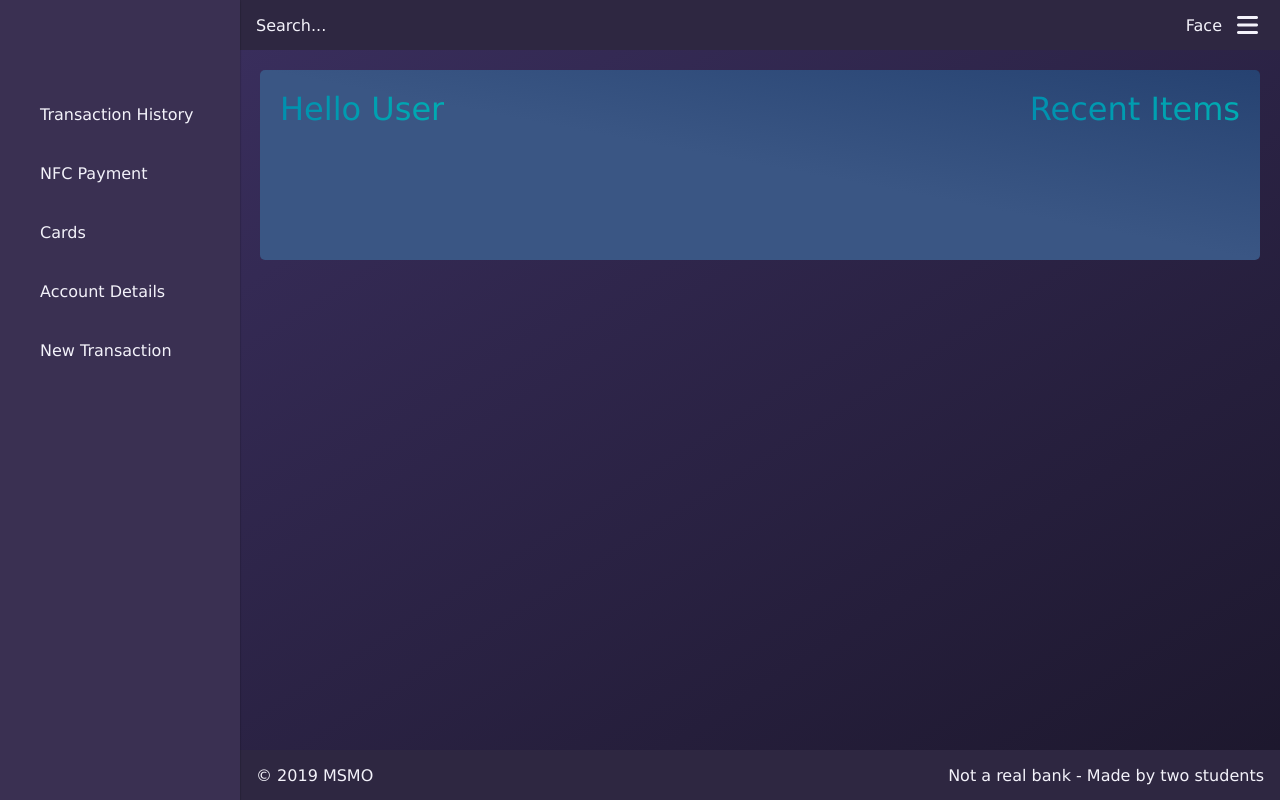
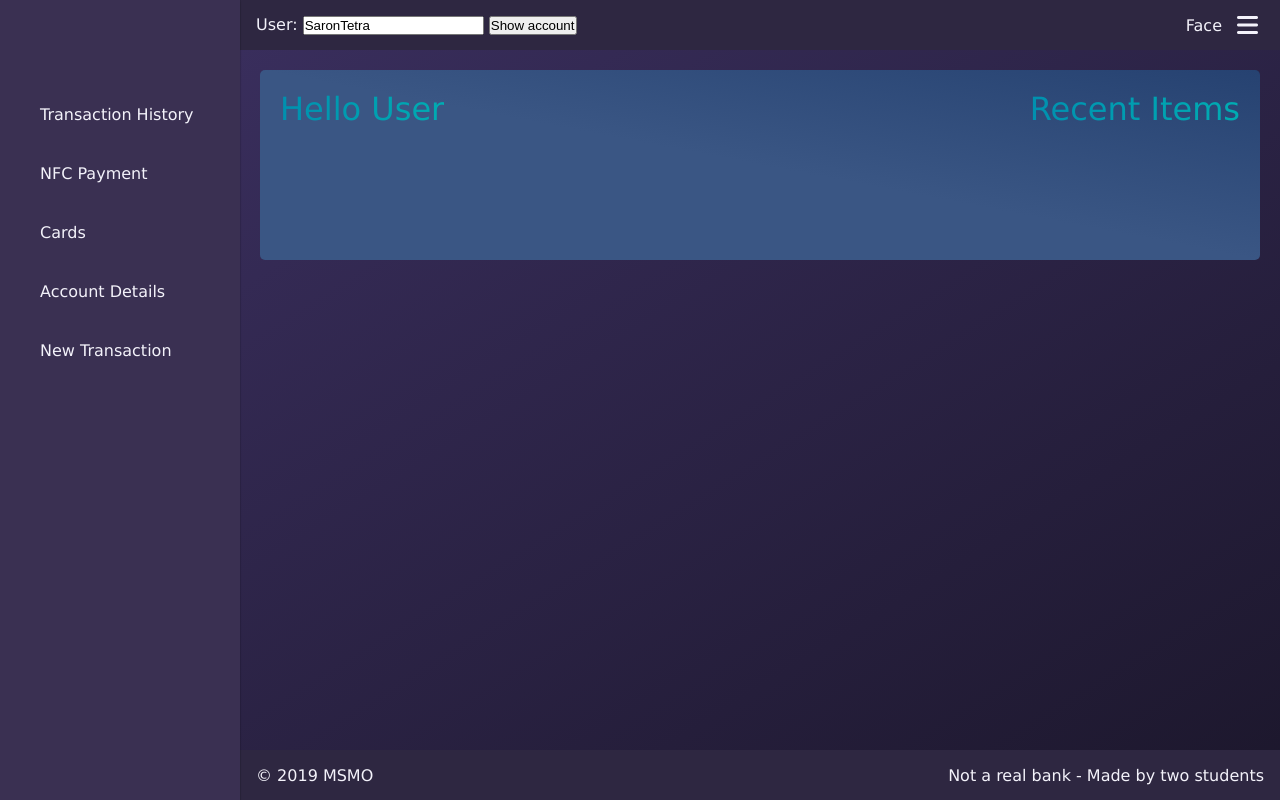
Before and after one commit to SaronTetra/AmperVoltFront, a plain HTML site: page dashboard/transaction_history.html in a window 1280 px wide. Drawn offline with Linux system fonts and the light colour scheme; no server answers.

Commit message:
Added user "selection" ad transaction history

```diff
--- a/dashboard/transaction_history.html
+++ b/dashboard/transaction_history.html
@@ -22,7 +22,10 @@
     <div class="grid-container">
 
         <header class="header">
-            <div class="header_search">Search...</div>
+            <div class="header_search">User:
+                <input type="text" name="user" id="user" value="SaronTetra">
+                <button type="button" onclick="transactionHistory()">Show account</button>
+            </div>
             <div class="header_avatar">Face</div>
             <div class="menu-icon">
                 <i class="fas fa-bars"></i>
--- a/js/dashboard.js
+++ b/js/dashboard.js
@@ -22,10 +22,20 @@ sidenavClose[0].addEventListener('click', function() {
 
 
 function transactionHistory(){
-    var login = "SaronTetra";
+    var login = document.getElementById("user").value;
     var account = "66619871643175169398274878";
+
+    var request1 = new XMLHttpRequest();
     var request = new XMLHttpRequest();
     var request2 = new XMLHttpRequest();
+    request1.open('GET', 'https://ampervoltapi.putelita.pl:8080/users/' + login + '/accounts', true);
+    request1.onload = function () {
+        if (request1.status >= 200 && request1.status < 400) {
+            // Success!
+            var data = JSON.parse(request1.responseText);
+            account = data[0].number;
+            console.log("account:" + account);
+
 
             request.open('GET', 'https://ampervoltapi.putelita.pl:8080/users/'+ login + '/' + account + '/', true);
             request.onload = function() {
@@ -35,7 +45,7 @@ function transactionHistory(){
                   var acc = document.getElementById("av-account");
                   var bal = document.getElementById("av-balance");
                 //   for (property in data){
-            console.log(JSON.stringify(data,null,4));
+                    // console.log(JSON.stringify(data,null,4));
                     console.log("HELO");
 
                         acc.innerHTML = `${data.number.replace(/\B(?=(\d{4})+(?!\d))/g, " ")}`;
@@ -56,6 +66,7 @@ function transactionHistory(){
                   // Success!
                   var data = JSON.parse(request2.responseText);
                   var list = document.getElementById("av-history");
+                  list.innerHTML = ""
                 //   for (property in data){
                     console.log(JSON.stringify(data,null,4));
                     for( i=0; i<data.length; i++){
@@ -89,4 +100,16 @@ function transactionHistory(){
 
               request2.send();
 
+
+        } else {
+            // We reached our target server, but it returned an error
+
         }
+    }
+    request1.send();
+
+
+
+
+
+}
```
Lines whose indentation alone changed are shown as unchanged.
